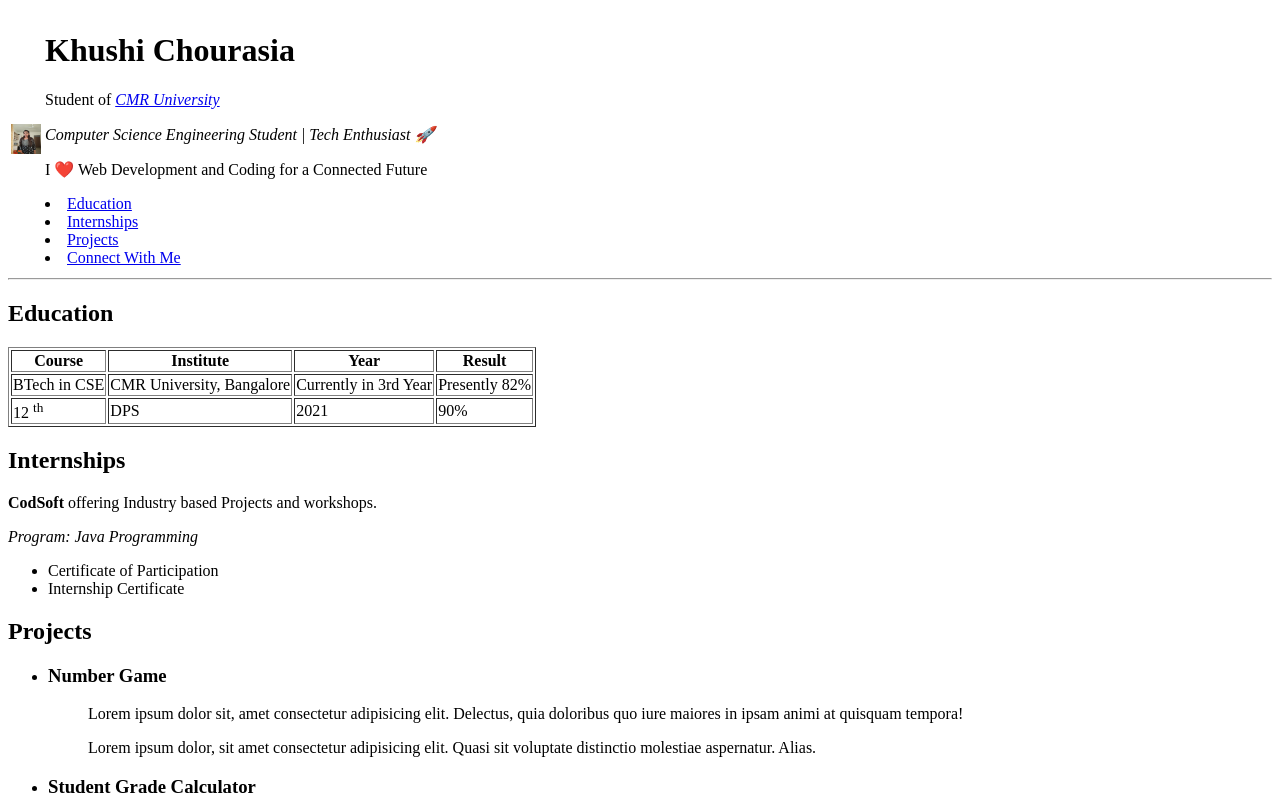
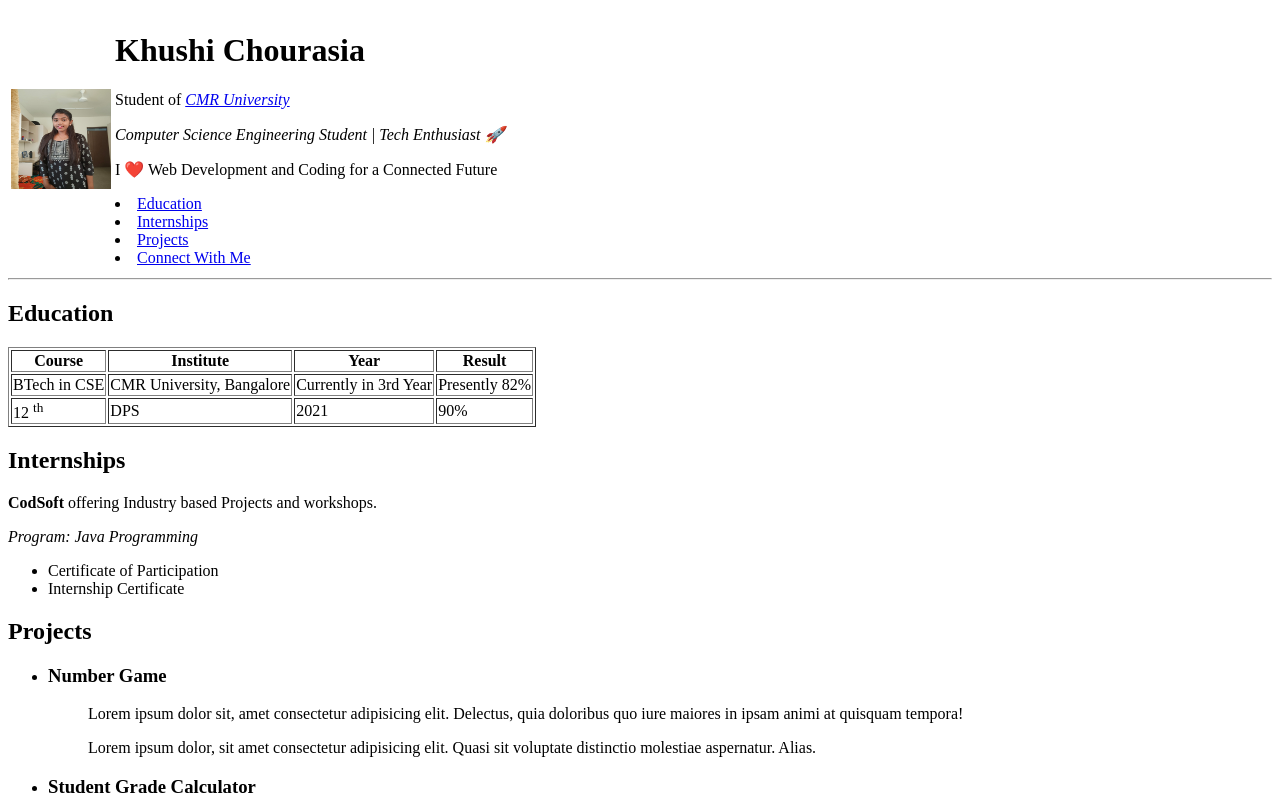
Before and after one commit to Khushi-Chourasia/resume, a plain HTML site: page index.html in a window 1280 px wide. Shown: the top 801 px of the page. Drawn offline with Linux system fonts and the light colour scheme.

Commit message:
Update index.html

```diff
--- a/index.html
+++ b/index.html
@@ -14,7 +14,7 @@
         <table>
             <tr>
                 <td><a href="https://www.linkedin.com/in/khushi-chourasia-25ch"><img style="float: left;"
-                            src="khushi.jpg" width="30" height="30"></a></td>
+                            src="khushi.jpg" width="100" height="100"></a></td>
                 <td>
                     <h1>Khushi Chourasia</h1>
                     <p>Student of <a target="_blank"
```
